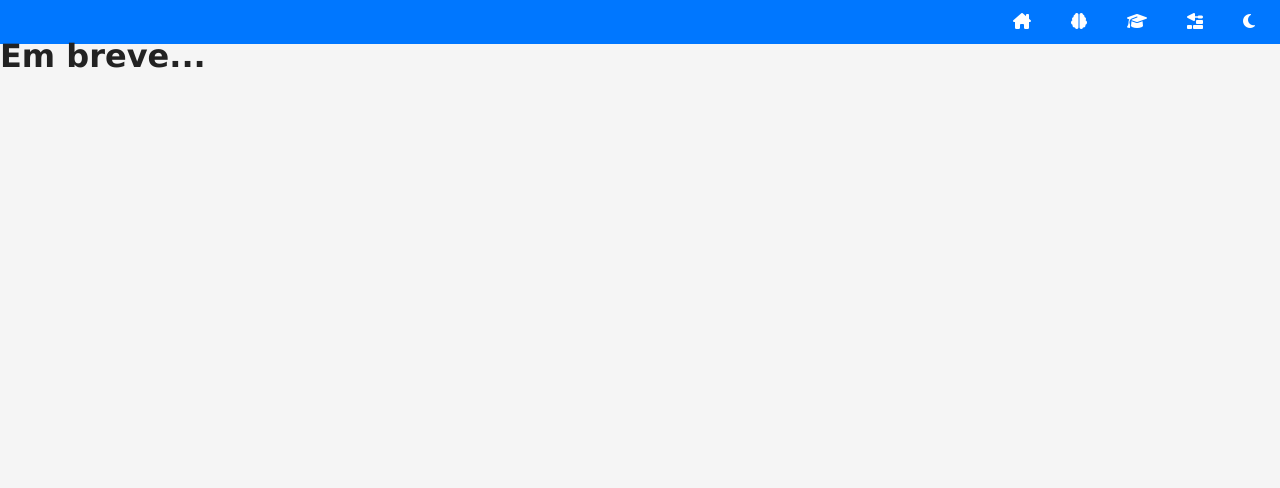
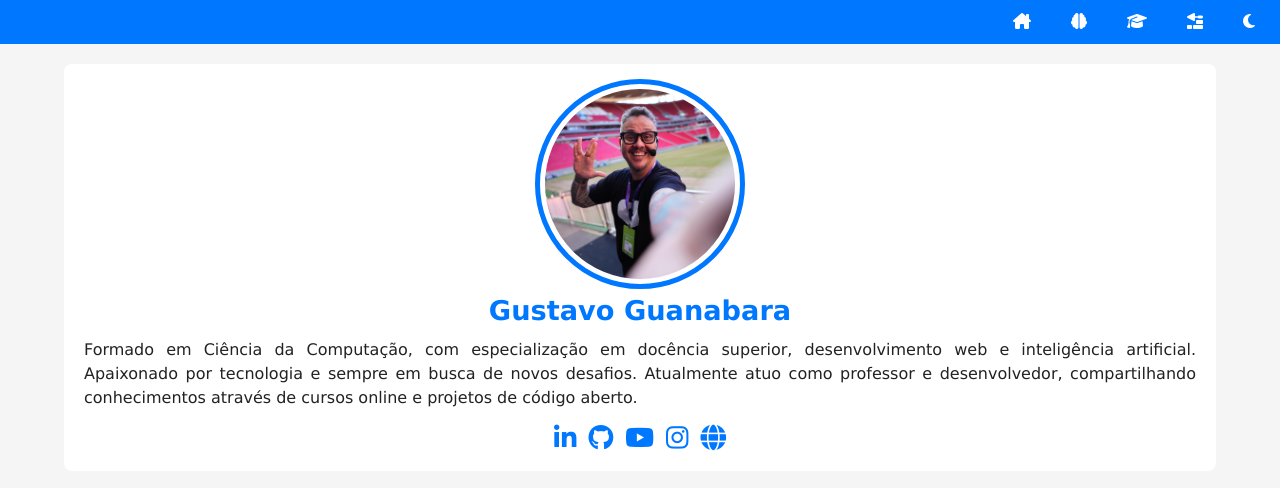
Before and after one commit to gabrielsantos1112/projeto-portfolio, a plain HTML site: page index.html in a window 1280 px wide. Drawn offline with Linux system fonts and the light colour scheme.

Commit message:
Criando ficha principal

```diff
--- a/estilos/style.css
+++ b/estilos/style.css
@@ -58,3 +58,59 @@ nav#menu a:hover {
     background-color: var(--destaque-inverso);
     color: var(--destaque);
 }
+
+main {
+    display: grid;
+    grid-template-columns: auto 90vw auto;
+    gap: 20px;
+    margin-top: 20px;
+}
+
+section#ficha {
+    background-color: var(--fundo-card);
+    padding: 20px;
+    border-radius: 8px;
+    grid-column: 2 / 3; /* No código original está somente 2 e não 2 / 3. Observar se não vai dar diferença. */
+}
+
+section#ficha img.foto {
+    width: 200px;
+    aspect-ratio: 1/1;
+    object-fit: cover;
+    overflow: hidden;
+    border-radius: 50%;
+    border: 5px solid var(--fundo-card);
+    outline: 5px solid var(--destaque);
+    display: block;
+    margin: auto;
+    margin-bottom: 15px;
+}
+
+section#ficha h1 {
+    color: var(--destaque);
+    margin: 15px 0px;
+    font-size: 1.7em;
+    text-align: center;
+}
+
+section#ficha p {
+    text-align: justify;
+}
+
+div#social {
+    display: flex;
+    justify-content: center;
+    align-items: center;
+    font-size: 1.6em;
+    gap: 12px;
+    margin-top: 15px;
+}
+
+div#social a {
+    color: var(--destaque);
+}
+
+div#social a:hover {
+    color: var(--destaque-inverso);
+    transition: color 0.5s;
+}
--- a/index.html
+++ b/index.html
@@ -22,7 +22,22 @@
     </header>
 
     <main>
-        <h1>Em breve...</h1>
+        <section id="ficha">
+            <img src="imagens/guanabara-perfil.jpg" alt="Foto de Gustavo Guanabara" class="foto">
+            <h1>Gustavo Guanabara</h1>
+            <p>Formado em Ciência da Computação, com especialização em docência superior, desenvolvimento web e inteligência artificial. Apaixonado por tecnologia e sempre em busca de novos desafios. Atualmente atuo como professor e desenvolvedor, compartilhando conhecimentos através de cursos online e projetos de código aberto.</p>
+            <div id="social">
+                <a href="https://www.linkedin.com/in/guanabara/" target="_blank" rel="nofollow"><i class="fa-brands fa-linkedin-in"></i></a>
+                <a href="https://github.com/gustavoguanabara" target="_blank" rel="nofollow"><i class="fa-brands fa-github"></i></a>
+                <a href="https://www.youtube.com/@cursoemvideo" target="_blank" rel="nofollow"><i class="fa-brands fa-youtube"></i></a>
+                <a href="https://www.instagram.com/cursoemvideo/" target="_blank" rel="nofollow"><i class="fa-brands fa-instagram"></i></a>
+                <a href="https://www.cursoemvideo.com/" target="_blank" rel="nofollow"><i class="fa-solid fa-globe"></i></a>
+            </div>
+        </section>
+
+        <section id="detalhes">
+
+        </section>
     </main>
 
     <footer>
```
